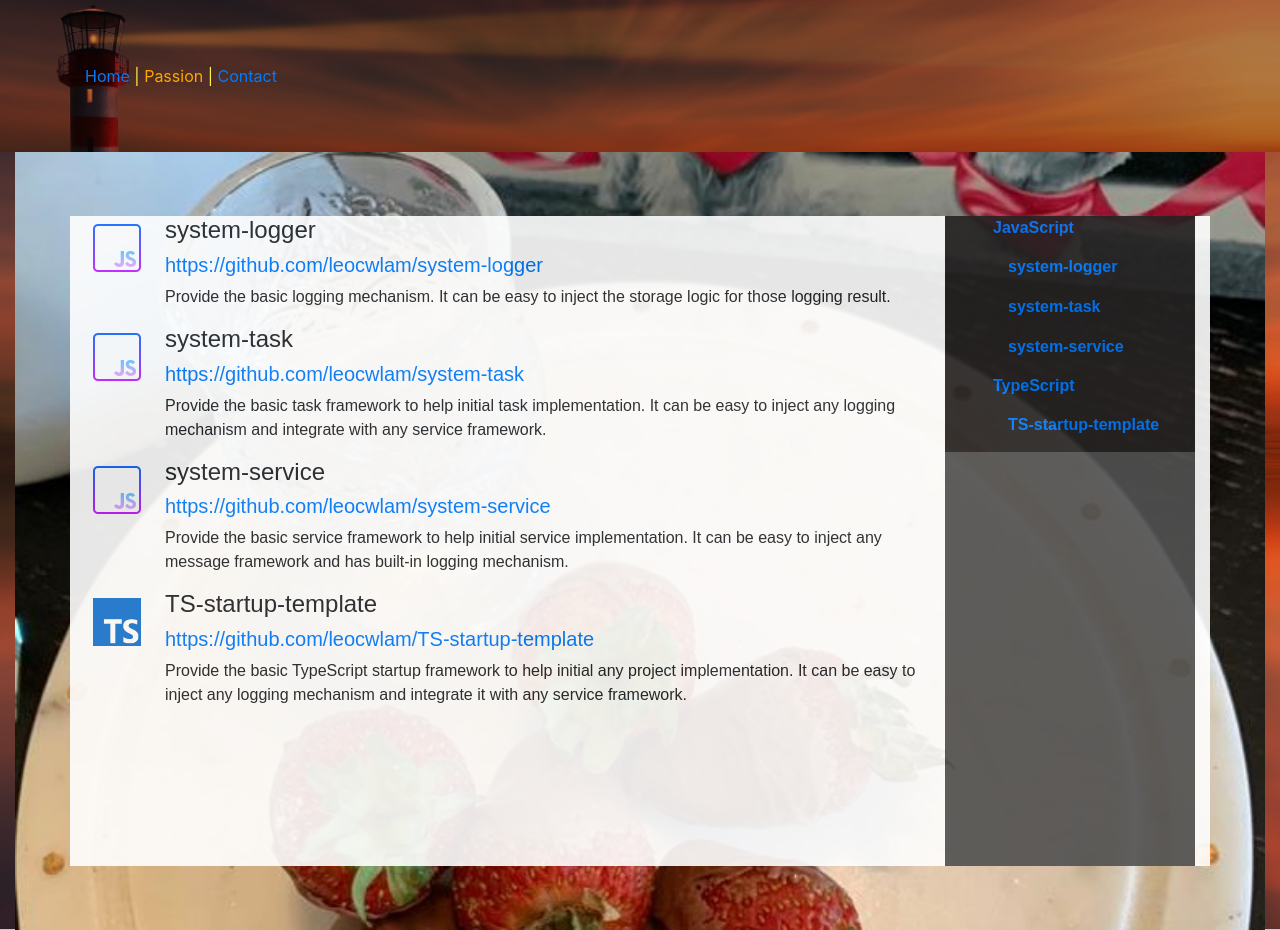
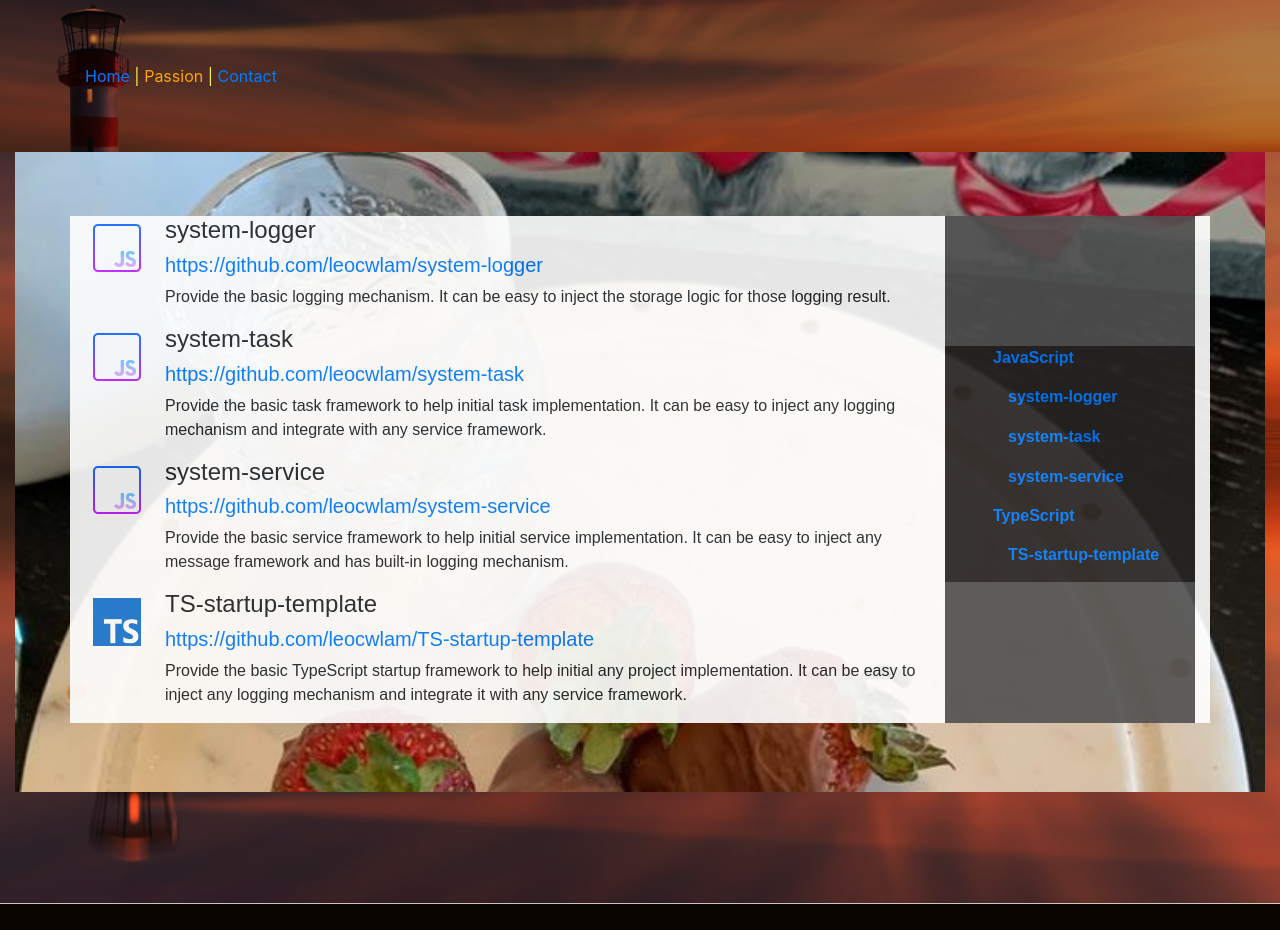
Before and after one commit to leocwlam/leocwlam.github.io, a React (Create React App) app: page /open-source in a window 1280 px wide. After the commit the page ends 904 px from the top, so only its background shows below. Built offline with nearby package versions, Linux system fonts and the light colour scheme.

Commit message:
refactor: refinement for all moblie UI resolutions

```diff
--- a/src/App.js
+++ b/src/App.js
@@ -24,9 +24,10 @@ const Styles = styled.div`
     -o-background-size: cover;
     background-size: cover;
     background-repeat: no-repeat;
-    position: relative;
-    margin-right: 0;
+    // position: relative;
+    // margin-right: 0;
     margin-bottom: 0;
+    // border-bottom-style: hidden;
   }
 
   .jumboContentBase {
@@ -34,18 +35,21 @@ const Styles = styled.div`
     position: relative;
     margin-right: 0;
     margin-bottom: 0;
-    min-height: 48rem;
+    min-height: 40rem;
+    // top: 1rem;
   }
 
-  @media screen and (max-width: 1200px) {
+  @media (max-width: 1200px) {
     .jumboContentBase {
-      width: 170%
+      width: 190%;
+      height: 56rem;
     }
   }
 
-  @media screen and (max-width: 600px) {
+  @media (max-width: 600px) {
     .jumboContentBase {
-      width: 345%
+      width: 345%;
+      height: 48rem;
     }
   }
 `
@@ -57,7 +61,7 @@ function App() {
         <div>
           <Header />
         </div>
-        <div className="container-fluid jumbo md-0">
+        <div className="container-fluid jumbo md-0" style= {{ 'min-height': '47rem'}}>
           <Switch>
             <Route path="/" exact component={ProfilePage} />
             <Route path="/open-source" component={ProjectPage} />
--- a/src/ProjectPage.js
+++ b/src/ProjectPage.js
@@ -35,6 +35,7 @@ const Styles = styled.div`
     background-color: #262323;
     opacity: 1;
     margin: 0px;
+    margin-top: 130px;
     width: 250px;
     // top: 100px;
     // right: 80px;
@@ -144,7 +145,7 @@ function ProjectPage() {
               </div>
             </section>
           </div>
-          <div style={{ backgroundColor: "#515151", height: 650, margin: 0 }}>
+          <div style={{ backgroundColor: "#515151", margin: 0 }}>
             <Scrollspy
               className="scrollspy"
               items={[
--- a/src/components/Header.js
+++ b/src/components/Header.js
@@ -23,13 +23,13 @@ const Styles = styled.div`
     z-index: -1;
   }
 
-  @media screen and (max-width: 1200px) {
+  @media (max-width: 1200px) {
     .jumbo {
-      width: 167%
+      width: 186%
     }
   }
 
-  @media screen and (max-width: 600px) {
+  @media (max-width: 600px) {
     .jumbo {
       width: 326%
     }
--- a/src/components/News.js
+++ b/src/components/News.js
@@ -49,7 +49,7 @@ const Styles = styled.div`
   width: 400px;
   overflow-x: hidden;
   overflow-y: auto;
-  max-height: 650px;
+  max-height: 38rem;
   margin-left: 1rem;
 
   .title {
```
